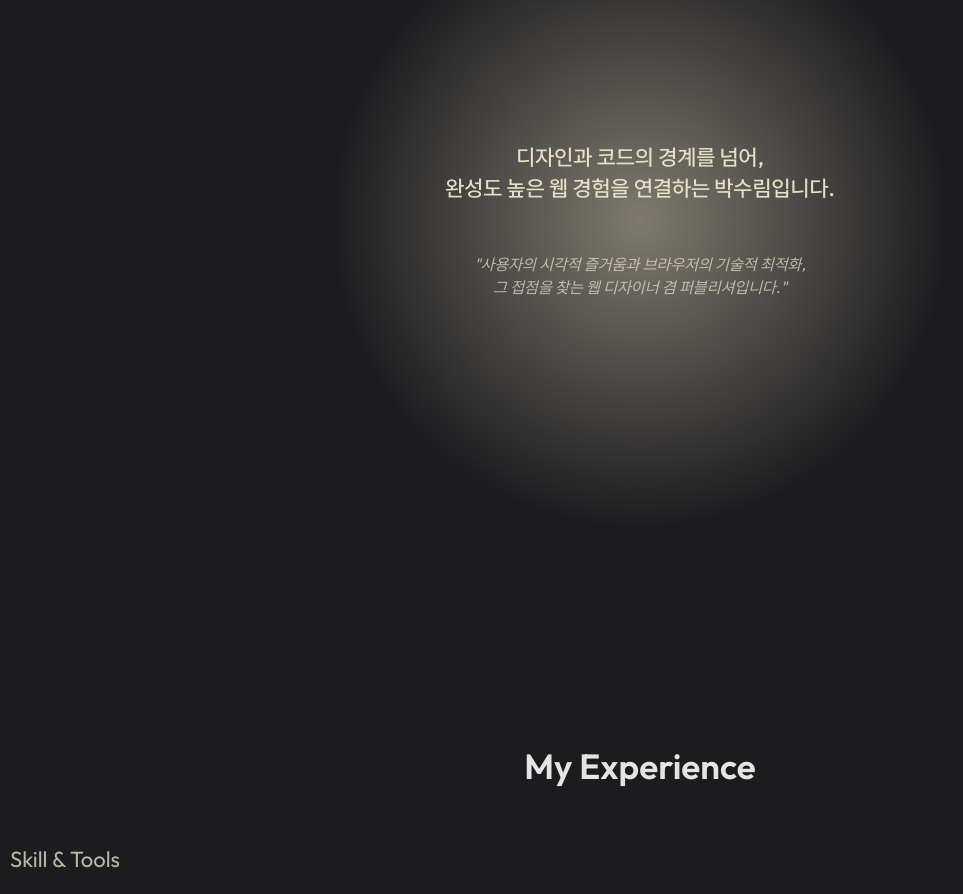
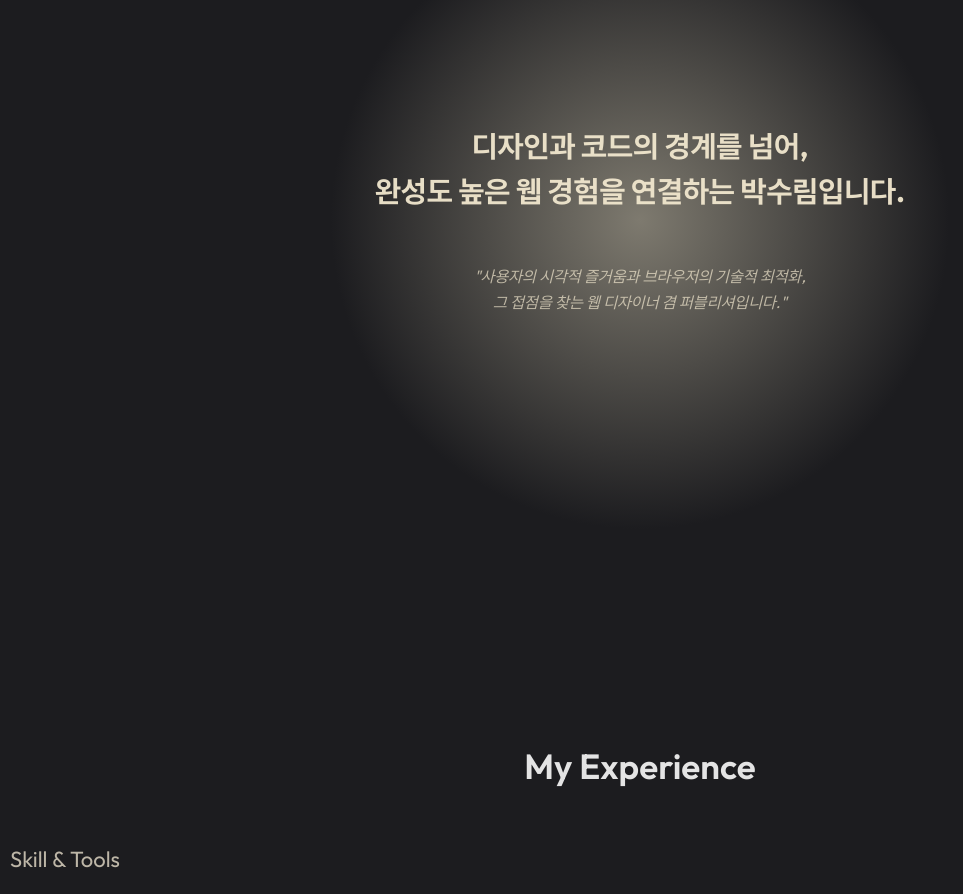
Before and after one commit to hollolo123/portfolio, a Vue app: page / in a window 1280 px wide. Shown: the part 1000-1894 px from the top of the page, without its empty margins (0-963 px from the left). Built offline with nearby package versions, Linux system fonts and the light colour scheme.

Commit message:
text : aboutme

```diff
--- a/src/styles/sections/aboutme.scss
+++ b/src/styles/sections/aboutme.scss
@@ -35,9 +35,8 @@
     color: $beige-color;
     opacity: 0.95;
     padding: 0 5rem;
-    font-size: 2.2rem;
-    font-weight: 500;
-    line-height: 1.4;
+    font-size: 3rem;
+    font-weight: 700;
     word-break: keep-all;
   }
   .aboutme__subtext {
@@ -46,7 +45,7 @@
     opacity: 0.7;
     padding: 0 5rem;
     font-size: 1.6rem;
-    line-height: 1.4;
+    line-height: 1.6;
     font-style: italic;
     margin-top: 5rem;
     word-break: keep-all;
```
